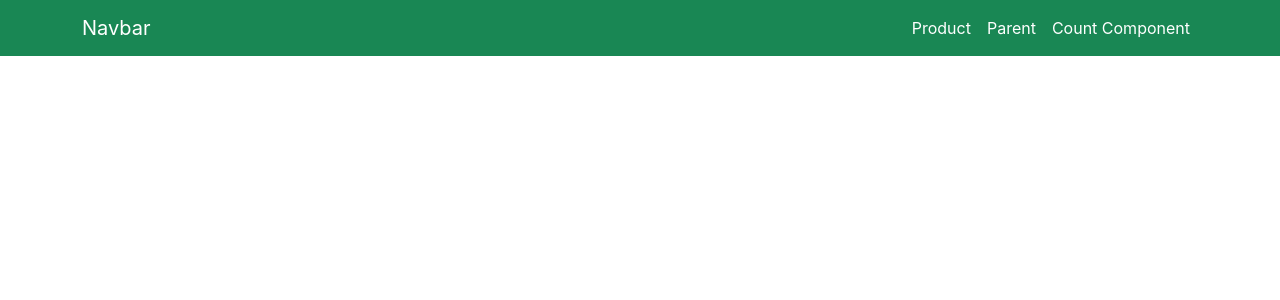
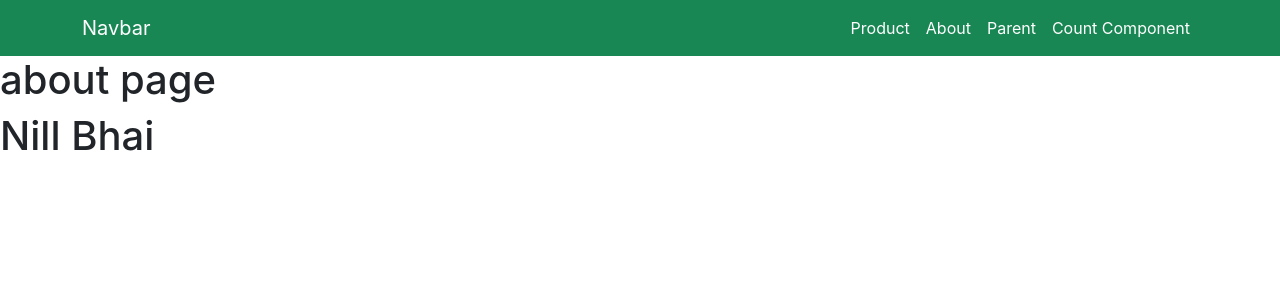
Before and after one commit to subhomoyprojects/react_third, a React (Create React App) app: page /about in a window 1280 px wide. Shown: the top 300 px of the page. Built offline with nearby package versions, Linux system fonts and the light colour scheme.

Commit message:
design add

```diff
--- a/src/App.js
+++ b/src/App.js
@@ -5,19 +5,24 @@ import ProductDetails from "./ProductDetails";
 import Parent from "./PropsPassing/Parent";
 import ChildDetails from "./PropsPassing/ChildDetails";
 import CountComponent from "./UseReducerComponent/CountComponent";
+import Notestate from "./context/NewContext";
+import About from "./context/Page";
 
 function App() {
   return (
     <div className="App">
       <Router>
+        <Notestate>
           <Header />
           <Routes>
             <Route path="/" element={<Product />} />
+            <Route path="/about" element={<About />} />
             <Route path="/product/:id" element={<ProductDetails />} />
             <Route path="/parent" element={<Parent />} />
             <Route path="/parent/:id" element={<ChildDetails />} />
             <Route path="/countComponent" element={<CountComponent />} />
           </Routes>
+        </Notestate>
       </Router>
     </div>
   );
--- a/src/Header.jsx
+++ b/src/Header.jsx
@@ -20,6 +20,11 @@ export default function Header() {
                 </Link>
               </li>
               <li className="nav-item">
+                <Link className="nav-link active" aria-current="page" to="/about">
+                  About
+                </Link>
+              </li>
+              <li className="nav-item">
                 <Link className="nav-link active" aria-current="page" to="/parent">
                   Parent
                 </Link>
--- /dev/null
+++ b/src/context/Context.jsx
@@ -0,0 +1,5 @@
+import { createContext } from "react";
+
+const NoteContex = createContext();
+
+export default NoteContex;
--- /dev/null
+++ b/src/context/NewContext.jsx
@@ -0,0 +1,17 @@
+import React, { Children } from "react";
+import NoteContex from "./Context";
+
+const Notestate = (props) => {
+  const state = {
+    name: "Nill Bhai",
+    email: "mailto:nill@gmail.com",
+    phone: "9853257789",
+  };
+  return (
+    <>
+      <NoteContex.Provider value={state}>{props.children}</NoteContex.Provider>
+    </>
+  );
+};
+
+export default Notestate;
--- /dev/null
+++ b/src/context/Page.jsx
@@ -0,0 +1,13 @@
+import React, { useContext } from "react";
+import NoteContex from "./Context";
+
+export default function About() {
+  const data = useContext(NoteContex);
+  console.log(data, "data");
+  return (
+    <div>
+      <h1>about page</h1>
+      <h1>{data?.name}</h1>
+    </div>
+  );
+}
```
Lines whose indentation alone changed are shown as unchanged.
